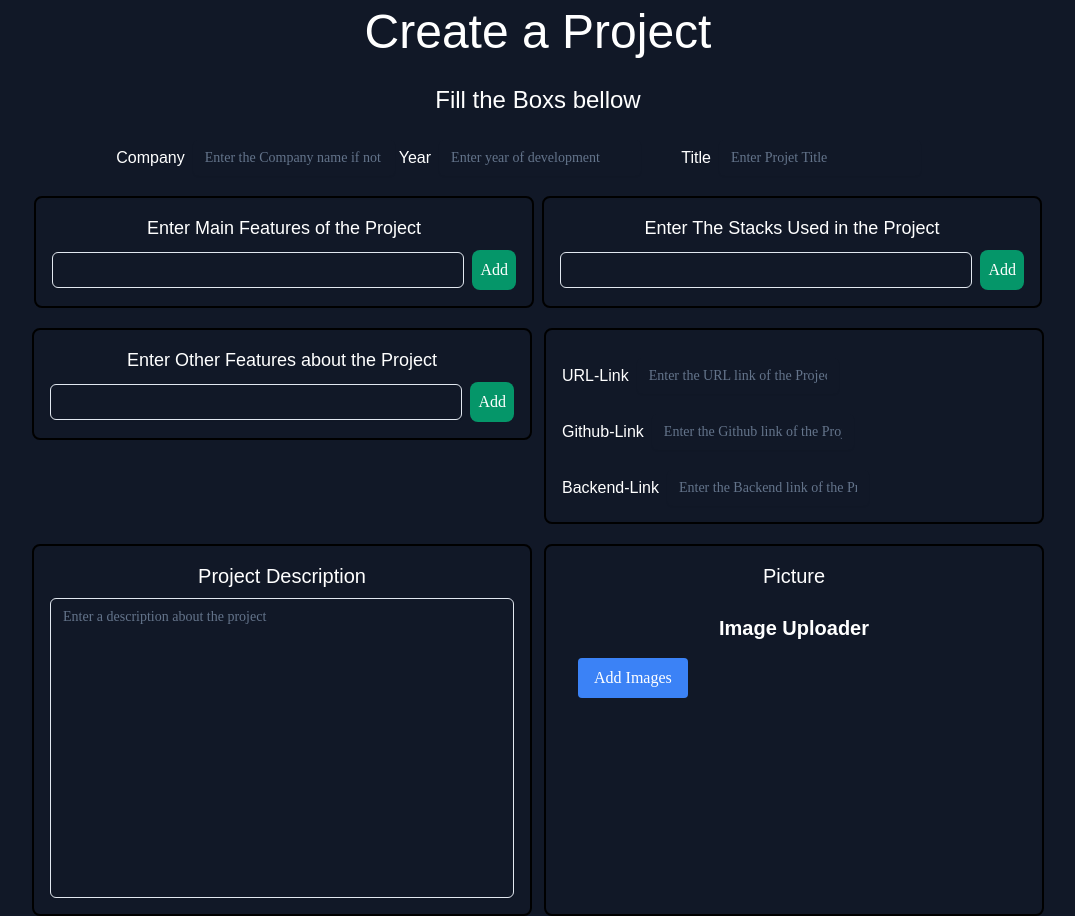
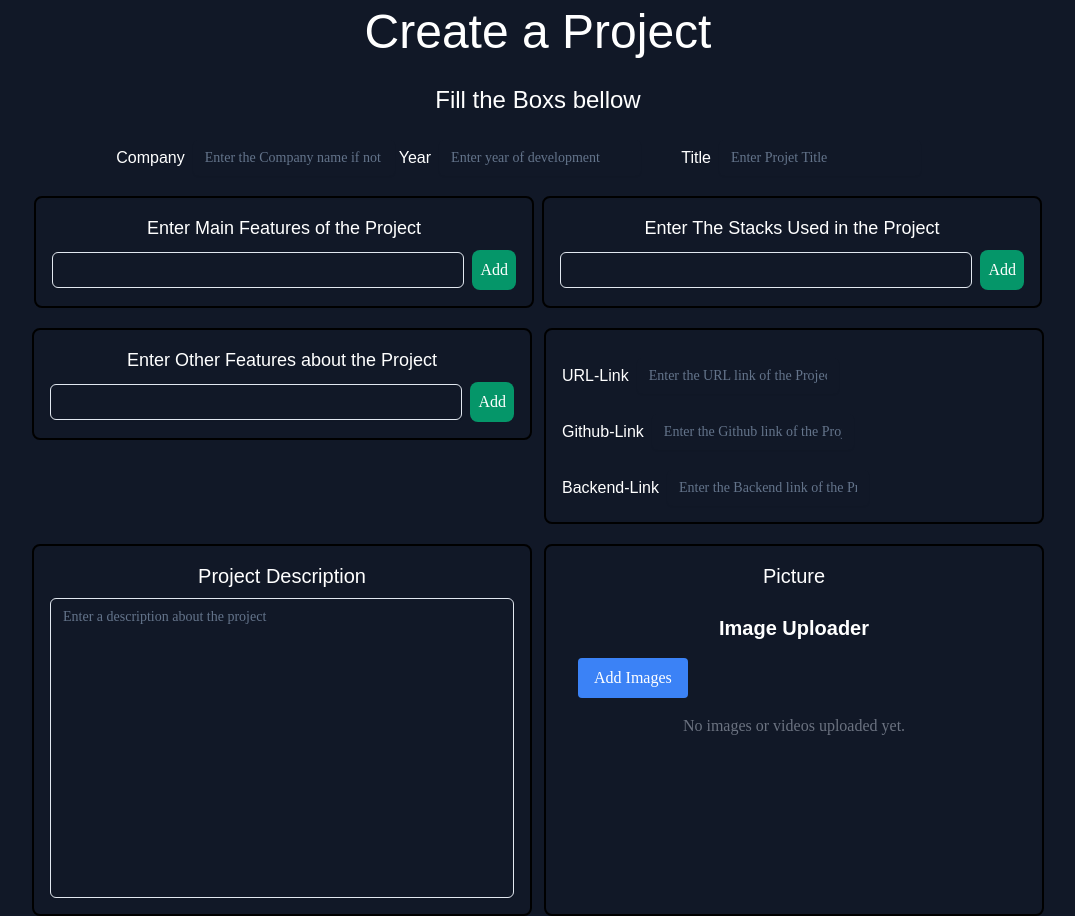
Before and after one commit to Estifanos58/Porfolio, a Next.js app: page /create in a window 1280 px wide. Shown: the whole page, without its empty margins (102-1177 px from the left). Built offline with nearby package versions, Linux system fonts and the light colour scheme; a web font is replaced by a local one.

Commit message:
video upload

```diff
--- a/package.json
+++ b/package.json
@@ -22,7 +22,7 @@
     "lucide-react": "^0.485.0",
     "mongodb": "^6.15.0",
     "mongoose": "^8.13.1",
-    "next": "14.2.5",
+    "next": "^14.2.26",
     "nodemailer": "^6.10.0",
     "react": "^18",
     "react-dom": "^18",
--- a/src/app/create/page.tsx
+++ b/src/app/create/page.tsx
@@ -12,6 +12,7 @@ function page() {
   const [stacks, setStacks] = useState<string[]>([]);
   const [otherfeatures, setOtherfeatures] = useState<string[]>([]);
   const [images, setImages] = useState<{ id: number; url: string | ArrayBuffer | null; file: File }[]>([]);
+  const [videos, setVideos] = useState<{ id: number; url: string | ArrayBuffer | null; file: File }[]>([]);
   const [coverimage, setCoverimage] = useState({});
   const [otherfeature, setOtherfeature] = useState("");
   const [stack, setStack] = useState("");
@@ -53,7 +54,7 @@ function page() {
               </div>
               <div className="border-2 border-black rounded-lg mt-5 p-4 w-[500px] flex flex-col gap-2">
                 <h3 className="text-center text-xl font-serif">Picture</h3>
-                <ImageUploader images={images} cover={coverimage} setCover={setCoverimage} setImages={setImages}/>
+                <ImageUploader videos={videos} setVideos={setVideos} images={images} cover={coverimage} setCover={setCoverimage} setImages={setImages}/>
               </div>
             </div>
 
--- a/src/components/ImageUploader.tsx
+++ b/src/components/ImageUploader.tsx
@@ -2,7 +2,7 @@
 
 import { useState, useRef } from 'react';
 
-export default function ImageUploader({images, setImages, cover, setCover}:{images: {id: number; url: string | ArrayBuffer | null; file: File }[],cover: any,setCover:any,  setImages: React.Dispatch<React.SetStateAction<{id: number; url: string | ArrayBuffer | null; file: File }[]>>}) {
+export default function ImageUploader({images, setImages, cover, setCover, videos, setVideos}:{images: {id: number; url: string | ArrayBuffer | null; file: File }[],videos: {id: number; url: string | ArrayBuffer | null; file: File }[], setVideos: React.Dispatch<React.SetStateAction<{id: number; url: string | ArrayBuffer | null; file: File }[]>>,cover: any,setCover:any,  setImages: React.Dispatch<React.SetStateAction<{id: number; url: string | ArrayBuffer | null; file: File }[]>>}) {
   const fileInputRef = useRef<HTMLInputElement | null>(null);
 
   const handleImageChange = (e: React.ChangeEvent<HTMLInputElement>) => {
@@ -10,18 +10,28 @@ export default function ImageUploader({images, setImages, cover, setCover}:{imag
     const files = Array.from(e.target.files);
 
     files.forEach((file) => {
-      if (!file.type.match('image.*')) {
+      if (!file.type.match('image.*') || !file.type.match('video.*')) {
+        alert('Please upload only images or videos.');
         return;
       }
 
       const reader = new FileReader();
 
       reader.onload = () => {
+        if(file.type.match('video.*')) {
+          setVideos(prevVideos => [...prevVideos, {
+            id: Date.now(), // simple unique id
+            url: reader.result || null,
+            file: file
+          }]);
+        }
+        else if(file.type.match('image.*')) {
         setImages(prevImages => [...prevImages, {
           id: Date.now(), // simple unique id
           url: reader.result || null,
           file: file
         }]);
+      }
       };
 
       reader.readAsDataURL(file);
@@ -53,10 +63,10 @@ export default function ImageUploader({images, setImages, cover, setCover}:{imag
         type="file"
         ref={fileInputRef}
         onChange={handleImageChange}
-        accept="image/*"
+        accept="image/*, video/*"
         multiple
         className="hidden"
-        title="Upload images"
+        title="Upload images, Upload vidoes"
       />
 
       <button
@@ -67,6 +77,10 @@ export default function ImageUploader({images, setImages, cover, setCover}:{imag
       </button>
 
       <div className="grid grid-cols-1 sm:grid-cols-2 md:grid-cols-3 gap-4">
+        {images.length === 0 && videos.length === 0 &&
+        (<div className="col-span-3 text-center text-gray-500">No images or videos uploaded yet.</div>)}
+        {images.length !== 0 &&
+        (<h2 className='text-center text-gray-500 text-2xl'>Selected Images</h2>)}
         {images.map((image) => (
           <div key={image.id} className="relative border rounded p-2">
             {cover.id === image.id && (
@@ -88,6 +102,21 @@ export default function ImageUploader({images, setImages, cover, setCover}:{imag
             </button>
           </div>
         ))}
+        {videos.length !== 0 &&
+        (<h2 className='text-center text-gray-500 text-2xl'>Selected Videos</h2>)}
+        {videos.map((video)=> (
+              <div key={video.id} className="border rounded p-3 flex flex-col sm:flex-row gap-4">
+                <div className="flex-1">
+                   (
+                    <video
+                      src={video.url}
+                      controls
+                      className="w-full h-auto max-h-48 rounded"
+                    />
+                  )
+                  </div>
+                  </div>
+          ))}
       </div>
     </div>
   );
```
Also changed, not shown: 1 other file (tests, documents, lock files or other folders).
